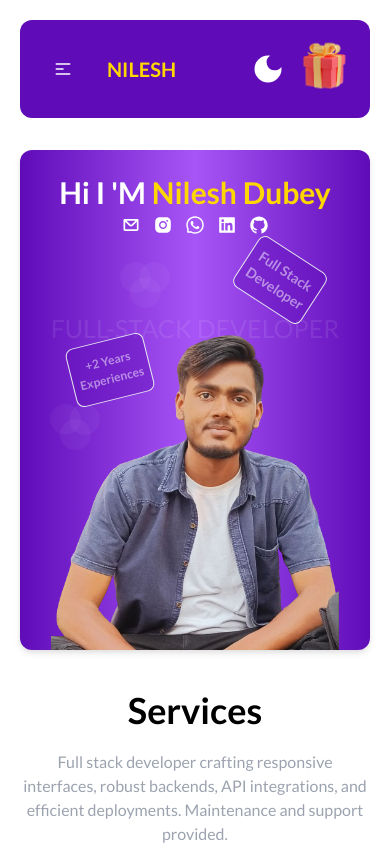
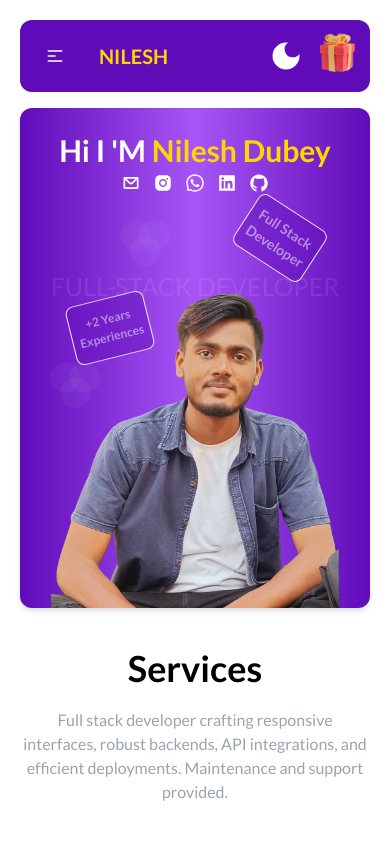
Before and after one commit to nileshdubey82/my-portfolio, a React (Vite) app: page / in a window 390 px wide. Shown: the top 845 px of the page. Built offline with nearby package versions, Linux system fonts and the light colour scheme.

Commit message:
spacing issue

```diff
--- a/src/Pages/HomePage.jsx
+++ b/src/Pages/HomePage.jsx
@@ -1,7 +1,7 @@
 import React from "react";
 import Services from "./Services";
 import AboutUs from "./AboutUs";
-import Projects from './Projects'
+import Projects from "./Projects";
 import { CgMail } from "react-icons/cg";
 import { AiFillGithub } from "react-icons/ai";
 import { AiFillLinkedin } from "react-icons/ai";
@@ -15,7 +15,7 @@ export default function HomePage() {
     <>
       <section
         id="hero-section"
-        className="bg-gradient-to-r from-[#5f0bb8] dark:from-[#263238] via-purple-500 dark:via-[#7497a8] to-[#5f0bb8] dark:to-[#263238] flex flex-cols justify-center lg:bg-cover  bg-no-repeat lg:h-[600px] lg:bg-top bg-cover  bg-top lg:p-9 p-5 h-[500px] relative rounded-xl mt-8 drop-shadow-md"
+        className="bg-gradient-to-r from-[#5f0bb8] dark:from-[#263238] via-purple-500 dark:via-[#7497a8] to-[#5f0bb8] dark:to-[#263238] flex flex-cols justify-center lg:bg-cover  bg-no-repeat lg:h-[600px] lg:bg-top bg-cover  bg-top lg:p-9 p-5 h-[500px] relative rounded-xl lg:mt-8 mt-4 drop-shadow-md"
       >
         <img
           src="/Images/bubble1.png"
@@ -25,21 +25,11 @@ export default function HomePage() {
           src="/Images/bubble1.png"
           className="absolute  w-[50px] lg:left-[10px] lg:w-[167px] lg:bottom-0  left-[30px] bottom-[200px]"
         />
-        <span
-
-          className="bg-gradient-to-r from-[#5f0bb871] dark:from-[#26323865]  to-[#5f0bb870] dark:to-[#475e6971] w-[80px] h-[60px] absolute lg:right-[300px] lg:w-[167px]  lg:top-60 right-[50px] top-[100px] z-10 rounded-lg text-center flex justify-center align-middle items-center text-[#ffffff7e] font-bold text-sm rotate-[33deg] lg:h-[150px] lg:text-3xl border"
-        >
-
+        <span className="bg-gradient-to-r from-[#5f0bb871] dark:from-[#26323865]  to-[#5f0bb870] dark:to-[#475e6971] w-[80px] h-[60px] absolute lg:right-[300px] lg:w-[167px]  lg:top-60 right-[50px] top-[100px] z-10 rounded-lg text-center flex justify-center align-middle items-center text-[#ffffff7e] font-bold text-sm rotate-[33deg] lg:h-[150px] lg:text-3xl border">
           <span> Full Stack Developer</span>
-
         </span>
-        <span
-
-          className="bg-gradient-to-r from-[#5f0bb871] dark:from-[#26323865]  to-[#5f0bb870] dark:to-[#475e6971] w-[80px] h-[60px] absolute lg:left-[200px] lg:w-[167px] lg:bottom-20 left-[50px] bottom-[250px] z-10 rounded-lg text-center flex justify-center align-middle items-center text-[#ffffff7e] font-bold text-[12px] rotate-[-14deg] lg:h-[150px] lg:text-2xl border"
-        >
-
+        <span className="bg-gradient-to-r from-[#5f0bb871] dark:from-[#26323865]  to-[#5f0bb870] dark:to-[#475e6971] w-[80px] h-[60px] absolute lg:left-[200px] lg:w-[167px] lg:bottom-20 left-[50px] bottom-[250px] z-10 rounded-lg text-center flex justify-center align-middle items-center text-[#ffffff7e] font-bold text-[12px] rotate-[-14deg] lg:h-[150px] lg:text-2xl border">
           <span> +2 Years Experiences</span>
-
         </span>
 
         <img
@@ -79,7 +69,6 @@ export default function HomePage() {
             </a>
           </div>
         </div>
-
       </section>
       {/* For services */}
       <Services />
@@ -90,7 +79,6 @@ export default function HomePage() {
       {/* For achivements */}
       <Achivements />
 
-
       {/* Contact Us */}
       <ContactUs />
       {/* Footer */}
--- a/src/Pages/Navbar.jsx
+++ b/src/Pages/Navbar.jsx
@@ -11,7 +11,7 @@ function Navigation() {
 
   return (
     <div className=" sm:p-0 sticky top-0 z-10">
-      <div className="navbar bg-[#5F0BB8] dark:bg-[#263238] p-4 rounded-xl dark:text-[#CFD8DC]">
+      <div className="navbar bg-[#5F0BB8] dark:bg-[#263238] lg:p-4 rounded-xl dark:text-[#CFD8DC]">
         <div className="navbar-start">
           <div className="dropdown">
             <div tabIndex={0} role="button" className="btn btn-ghost lg:hidden">
--- a/src/Pages/RazorpayPayment.jsx
+++ b/src/Pages/RazorpayPayment.jsx
@@ -6,7 +6,7 @@ const RazorpayPayment = () => {
     try {
       const options = {
         key: 'rzp_live_WMe1owLANjWhPZ', // Replace with your Razorpay API key
-        amount: 100, // Amount in the smallest currency unit (e.g., paise for INR)
+        amount: 10000, // Amount in the smallest currency unit (e.g., paise for INR)
         currency: 'INR',
         name: 'Nilesh Dubey',
         description: 'Buy a coffee',
@@ -44,7 +44,7 @@ const RazorpayPayment = () => {
   </form>
 </dialog>
 
-      <button onClick={handlePayment} className=''><img src='/Images/gift.png' className='w-[60px] h-[100%]'/></button>
+      <button onClick={handlePayment} className=''><img src='/Images/gift.png' className='w-[50px] h-[100%]'/></button>
     </div>
   );
 };
```
